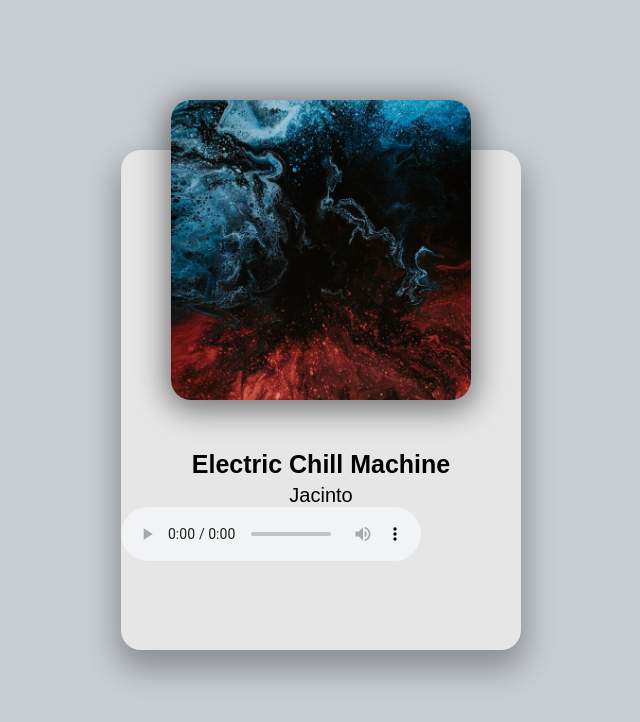
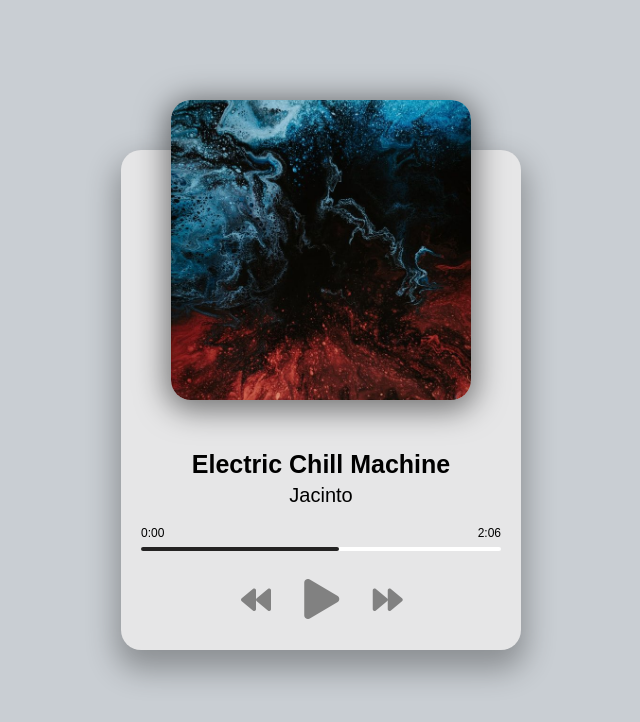
Before and after one commit to Miulle/music-player, a plain HTML site: page index.html in a window 1280 px wide. Shown: the whole page, without its empty margins (319-959 px from the left). Drawn offline with Linux system fonts and the light colour scheme; a web font is replaced by a local one.

Commit message:
add some UI elements for player control

```diff
--- a/index.html
+++ b/index.html
@@ -16,7 +16,21 @@
         </div>
         <h2 id="title">Electric Chill Machine</h2>
         <h3 id="artist">Jacinto</h3>
-        <audio src="music/jacinto-1.mp3" controls></audio>
+        <audio src="music/jacinto-1.mp3"></audio>
+        <!-- Progress -->
+        <div class="progress-container" id="progress-container">
+            <div class="progress" id="progress"></div>
+            <div class="duration-wrapper">
+                <span id="current-time">0:00</span>
+                <span id="duration">2:06</span>
+            </div>
+        </div>
+        <!-- Controls -->
+        <div class="player-controls">
+            <i class="fas fa-backward" id="prev" title="Previous"></i>
+            <i class="fas fa-play main-button" id="play" title="Play"></i>
+            <i class="fas fa-forward" id="next" title="Next"></i>
+        </div>
     </div>
     <!-- Script -->
     <script src="script.js"></script>
--- a/style.css
+++ b/style.css
@@ -70,7 +70,7 @@ h3 {
   border-radius: 5px;
   height: 100%;
   /* change this to show progress */
-  width: 66%;
+  width: 55%;
   transition: width 0.1s linear;
 }
 
@@ -93,10 +93,13 @@ h3 {
   font-size: 30px;
   color: rgb(129, 129, 129);
   margin-right: 30px;
-
+  cursor: pointer;
+  user-select: none; /* prevents selecting as font*/
 }
 
-
+.fas:hover {
+  filter: brightness(80%);
+}
 
 .main-button {
   font-size: 40px;
```
